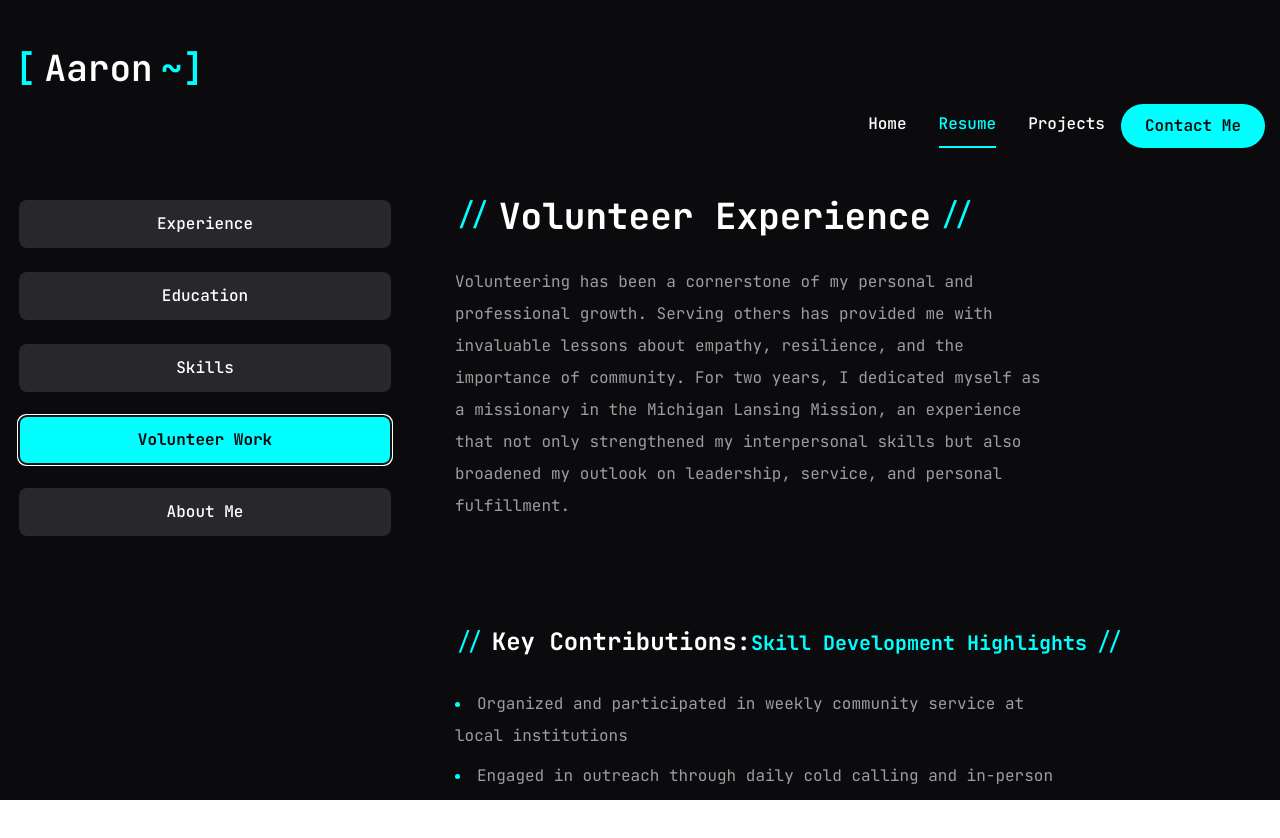
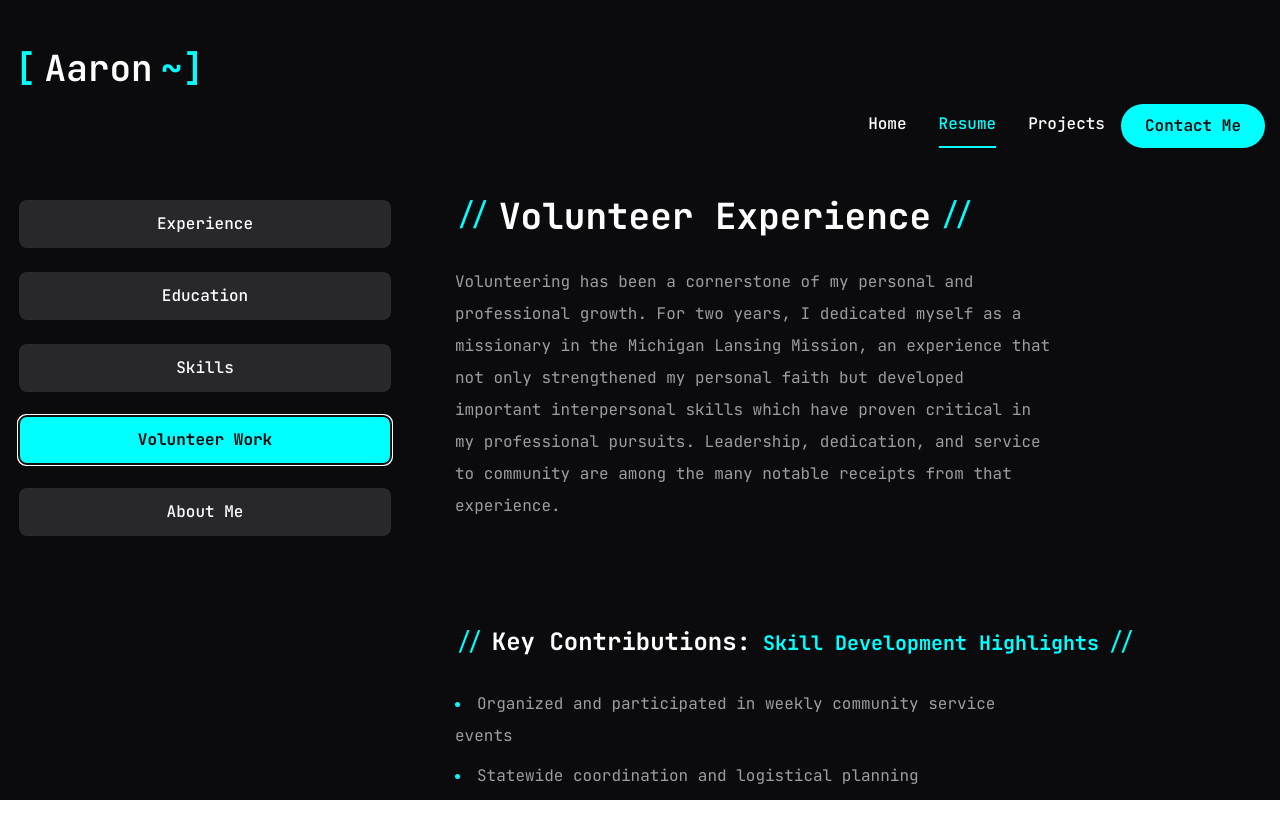
Before and after one commit to kilowulf/resume_portfolio, a Next.js app: page /resume in a window 1280 px wide. Both pictures are taken after a click on the tab "Volunteer Work". Shown: the top 838 px of the page. Built offline with nearby package versions, Linux system fonts and the light colour scheme.

Commit message:
revisions of volunteer and about me sections. Added new project : WebSweep to portfolio

```diff
--- a/app/resume/page.jsx
+++ b/app/resume/page.jsx
@@ -38,12 +38,8 @@ import Image from "next/image";
 
 const about = {
   title: "About me",
-  description: `I've always held a deep love for the creative enterprise.
-    My hobbies range from sketching 2d fantasy art to writing amateur
-    speculative fiction.I enjoy long nature hikes with the wife and spending
-    meaningful time with friends and loved ones. I try to consistently employ
-    this creative instinct to whatever projects i may be engaged and find fulfillment
-    in challenging my skill sets as well as building new ones.`,
+  description: `
+    My hobbies include sketching, writing fiction, and hiking with my wife. I value meaningful connections with friends and loved ones and am passionate about creative endeavors. I bring this creativity into all projects I undertake, always seeking out interesting challenges that help me grow my existing skills or acquire new ones.`,
   info: [
     { fieldName: "Name", fieldValue: "Aaron Brown" },
     { fieldName: "Phone", fieldValue: "801-319-3765" },
@@ -60,26 +56,25 @@ const about = {
 const volunteer = {
   title: "Volunteer Experience",
   description: `Volunteering has been a cornerstone of my personal and professional growth.
-  Serving others has provided me with invaluable lessons about empathy, resilience, and the importance of community.
   For two years, I dedicated myself as a missionary in the Michigan Lansing Mission,
-  an experience that not only strengthened my interpersonal skills but also broadened my outlook on leadership, service, and personal fulfillment.`,
+  an experience that not only strengthened my personal faith but developed important interpersonal skills which have proven critical in my professional pursuits.  Leadership, dedication, and service to community are among the many notable receipts from that experience.`,
   activityTitle: `Key Contributions:`,
   activitySubTitle: `Skill Development Highlights`,
   activities: [
     {
-      name: "Organized and participated in weekly community service at local institutions"
+      name: "Organized and participated in weekly community service events"
     },
     {
-      name: "Engaged in outreach through daily cold calling and in-person visits"
+      name: "Statewide coordination and logistical planning"
     },
     {
-      name: "Enhanced interpersonal communication, empathy, and conflict resolution skills"
+      name: "Continuous interpersonal communication trainings"
     },
     {
-      name: "Implemented strategic goal setting and tracked progress consistently"
+      name: "Strategic short-to-long team and personal goal setting"
     },
     {
-      name: "Managed time effectively and coordinated team training and study schedules"
+      name: "Time management skills"
     }
   ],
   info: [
@@ -349,7 +344,7 @@ const Resume = () => {
                   <span className="text-accent text-2xl">{"//"}</span>
                   <h4 className="text-2xl font-bold">
                     {volunteer.activityTitle}
-                    <span className="text-accent text-xl">
+                    <span className="text-accent text-xl ml-3">
                       {volunteer.activitySubTitle}
                     </span>
                   </h4>
@@ -371,10 +366,10 @@ const Resume = () => {
                         key={index}
                         className="flex items-center justify-center xl:justify-start gap-4"
                       >
-                        <span className="text-white/60">{item.fieldName}</span>
-                        <span className="flex flex-col text-xl">
-                          {item.fieldValue}
+                        <span className="flex text-white/60">
+                          {item.fieldName}
                         </span>
+                        <span className="flex text-xl">{item.fieldValue}</span>
                       </li>
                     );
                   })}
--- a/app/work/page.jsx
+++ b/app/work/page.jsx
@@ -75,6 +75,28 @@ const projects = [
     image: "/assets/work/livdoc.png",
     live: "https://livdoc.vercel.app",
     github: "https://github.com/kilowulf/livdoc"
+  },
+  {
+    num: "04",
+    category: "full-stack",
+    title: "WebSweep",
+    description:
+      "An automated web-scrapping platform employing A.I. for specialized workflows. ReactFlow library used for grid display visualization of node components. Full Saas functionality with Stripe payment system and Clerk secure sign-in. Fully automated page navigation with Puppeteer",
+    stack: [
+      { name: "Html5" },
+      { name: "TailwindCSS" },
+      { name: "NextJS" },
+      { name: "Typescript" },
+      { name: "NodeJs" },
+      { name: "Stripe" },
+      { name: "PostGres" },
+      { name: "Clerk" },
+      { name: "Puppeteer" },
+      { name: "ReactFlow" }
+    ],
+    image: "/assets/work/websweep.png",
+    live: "https://web-sweep.vercel.app",
+    github: "https://github.com/kilowulf/web-sweep"
   }
 ];
 
```
Also changed, not shown: public/assets/work/WebSweep_website_image.png (added), public/assets/work/websweep.png (added).
